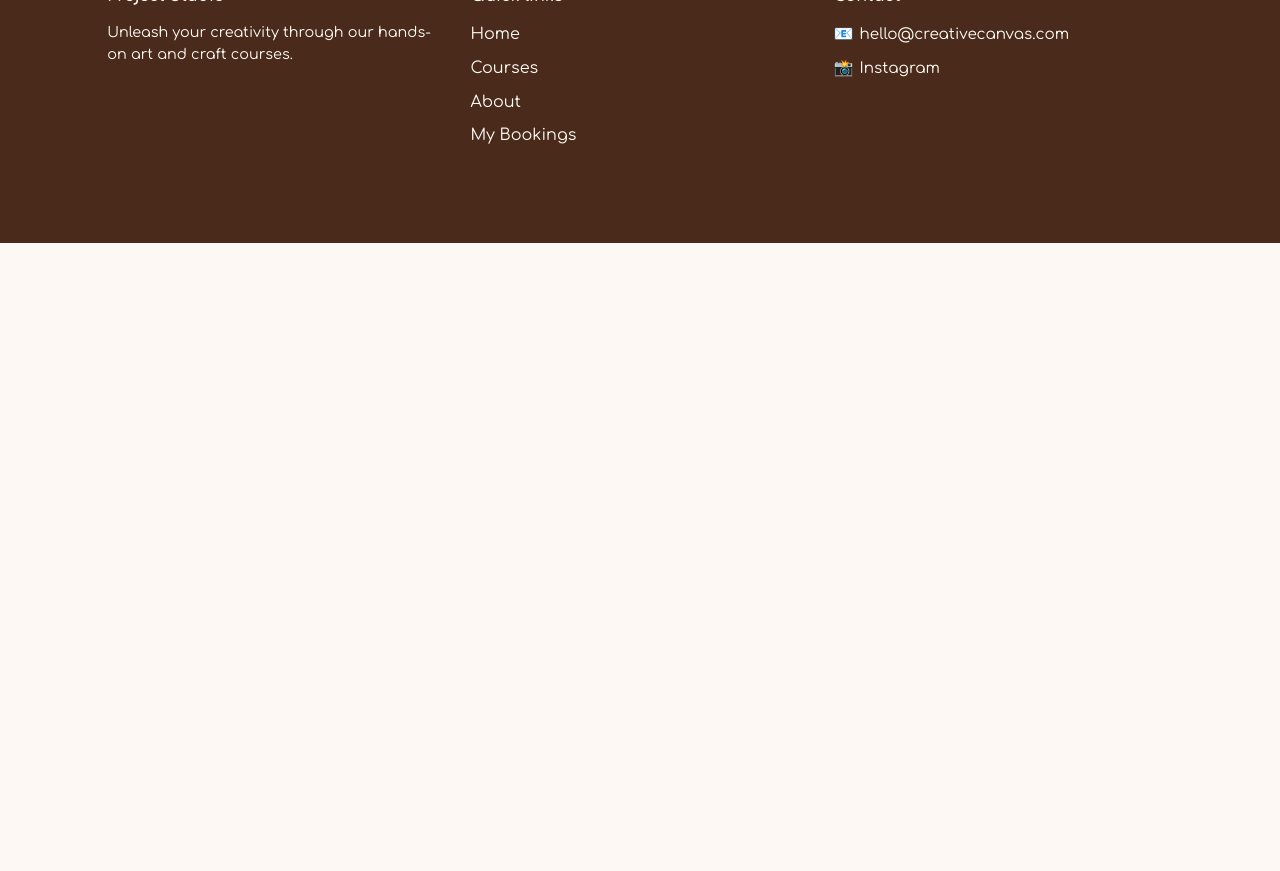
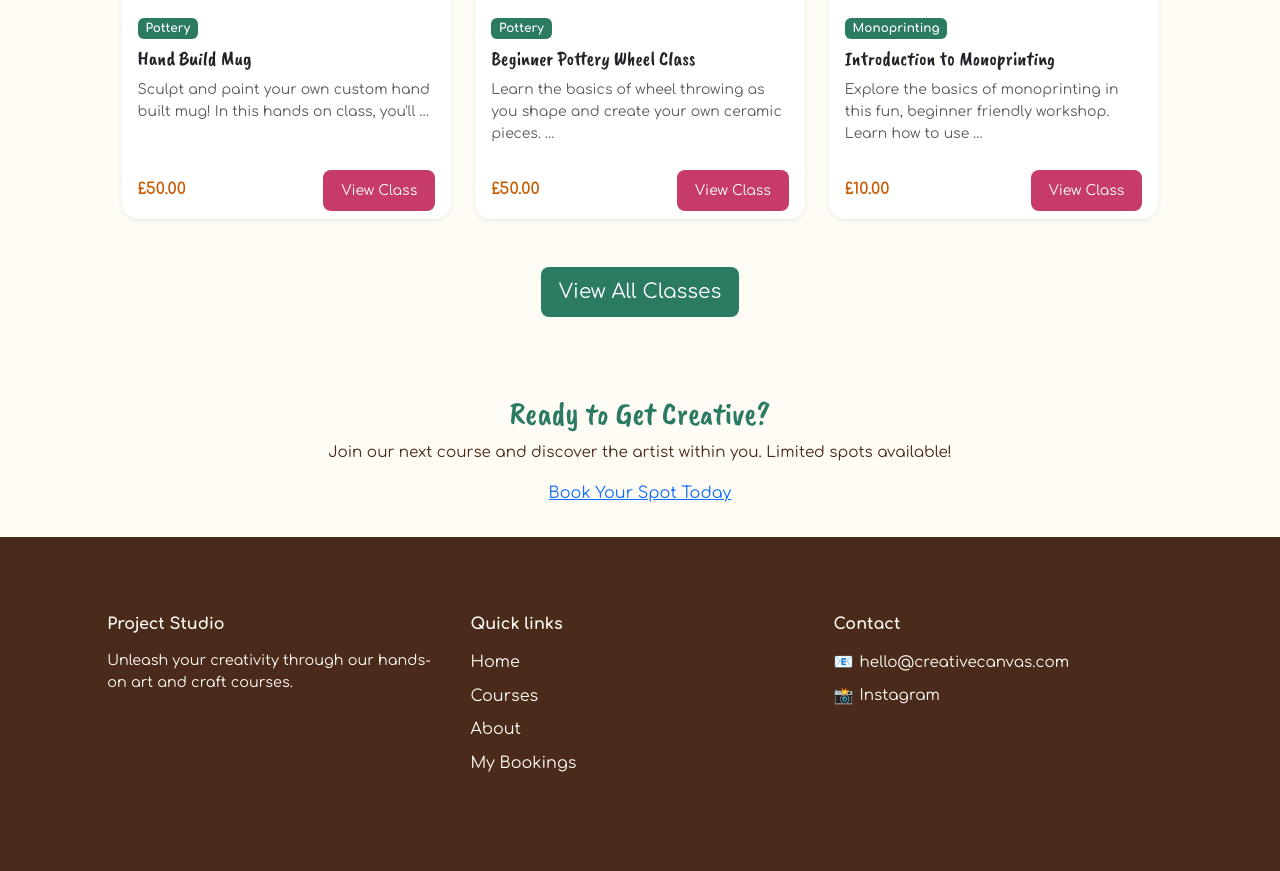
Before and after one commit to Court-Pencil/Ms4, a Django app: page / in a window 1280 px wide. Shown: the part 1182-2053 px from the top of the page. Before the commit the page ends 1425 px from the top, so only its background shows below. Run offline with Django 5.2, Linux system fonts and the light colour scheme; data comes from the database, SQL or seed files in the repository.

Commit message:
feat: configure media files, fix image loading

```diff
--- a/home/templates/home/home.html
+++ b/home/templates/home/home.html
@@ -32,49 +32,32 @@
 </section>
 
   <!-- Courses Section -->
-<section class="py-20 bg-gradient-to-b from-cream to-white">
-  <div class="container text-center mb-16">
-    <h2 class="course-preview-title">Popular Classes</h2>
-  </div>
-
-  <!-- Bootstrap Carousel -->
-  <div id="coursesCarousel" class="carousel slide" data-bs-ride="carousel">
-    <div class="carousel-inner">
-      {% for chunk in class_list|slice:"0::3" %}
-      <div class="carousel-item {% if forloop.first %}active{% endif %}">
-        <div class="row gx-4">
-          {% for class in class_list|slice:forloop.counter0|add:"0:3" %}
-          <div class="col-12 col-md-6 col-lg-4 mb-4">
-            <div class="course-card group relative overflow-hidden rounded-3xl shadow-xl">
-              <div class="aspect-[4/5] overflow-hidden">
-                <img src="{{ class_list.image_url }}" alt="{{ class_list.title }}"
-                     class="w-full h-full object-cover group-hover:scale-110 transition-transform duration-500">
-              </div>
-              <div class="course-info absolute bottom-0 left-0 right-0 bg-gradient-to-t from-black/80 to-transparent p-6">
-                <h3 class="text-3xl mb-2 text-white">{{ class_list.title }}</h3>
-                <p class="text-white/90 text-sm mb-4">{{ class_list.subtitle }}</p>
-                <span class="course-btn bg-orange text-white px-4 py-2 rounded-full text-sm">View Class →</span>
-              </div>
-            </div>
+  <!-- Bootstrap Carousel --><section class="py-5" style="background-color: var(--color-cream);">
+  <div class="container">
+    <h2 class="text-center mb-5">Popular Classes</h2>
+    <div class="row g-4">
+      {% for class in class_list %}
+      <div class="col-12 col-md-6 col-lg-4">
+        <div class="card h-100 shadow-sm border-0 rounded-4 overflow-hidden">
+          {% if class.image %}
+          <img src="{{ class.image.url }}" alt="{{ class.title }}" class="card-img-top" style="height: 200px; object-fit: cover;">
+          {% endif %}
+          <div class="card-body">
+            <span class="badge mb-2" style="background-color: var(--color-teal);">{{ class.category.name }}</span>
+            <h3 class="card-title h5">{{ class.title }}</h3>
+            <p class="card-text text-muted small">{{ class.description|truncatewords:15 }}</p>
           </div>
-          {% endfor %}
+          <div class="card-footer bg-white border-0 d-flex justify-content-between align-items-center">
+            <span style="color: var(--color-orange); font-weight: bold;">£{{ class.price }}</span>
+            <a href="{% url 'class_details' class.slug %}" class="btn btn-sm btn-outline-secondary">View Class</a>
+          </div>
         </div>
       </div>
       {% endfor %}
     </div>
-
-    <!-- Carousel controls -->
-    <button class="carousel-control-prev" type="button" data-bs-target="#coursesCarousel" data-bs-slide="prev">
-      <span class="carousel-control-prev-icon"></span>
-      <span class="visually-hidden">Previous</span>
-    </button>
-    <button class="carousel-control-next" type="button" data-bs-target="#coursesCarousel" data-bs-slide="next">
-      <span class="carousel-control-next-icon"></span>
-      <span class="visually-hidden">Next</span>
-    </button>
-  </div>
-  <div class="text-center mt-12">
-    <a href="{% url 'class_list' %}" class="btn-dark">View All Classes</a>
+    <div class="text-center mt-5">
+      <a href="{% url 'class_list' %}" class="btn btn-lg" style="background-color: var(--color-teal); color: white;">View All Classes</a>
+    </div>
   </div>
 </section>
 
--- a/studio_project/settings.py
+++ b/studio_project/settings.py
@@ -147,6 +147,9 @@ STATICFILES_DIRS = [
     BASE_DIR / "static",
 ]
 
+MEDIA_URL = '/media/'
+MEDIA_ROOT = os.path.join(BASE_DIR, 'media')
+
 STRIPE_PUBLIC_KEY = os.environ.get('STRIPE_PUBLIC_KEY')
 STRIPE_SECRET_KEY = os.environ.get('STRIPE_SECRET_KEY')
 
--- a/studio_project/urls.py
+++ b/studio_project/urls.py
@@ -16,6 +16,8 @@ Including another URLconf
 """
 from django.contrib import admin
 from django.urls import path, include
+from django.conf import settings
+from django.conf.urls.static import static
 
 urlpatterns = [
     path('admin/', admin.site.urls),
@@ -24,4 +26,4 @@ urlpatterns = [
     path('userprofile/', include('accounts.urls')),
     path('classes/', include('classes.urls')),
     path('bookings/', include('bookings.urls')),
-]
+] + static(settings.MEDIA_URL, document_root=settings.MEDIA_ROOT)
```
Also changed, not shown: classes/1000034074.jpg (deleted), classes/1000034076.jpg (deleted), classes/2148722028.jpg (deleted), classes/hand-drawn-lemon-silhouette.png (deleted), classes/pexels-koolshooters-9736890.jpg (deleted), classes/solarselle77-coffee-9999653_640.png (deleted), static/images/logo.webp (deleted), 1 other file.
